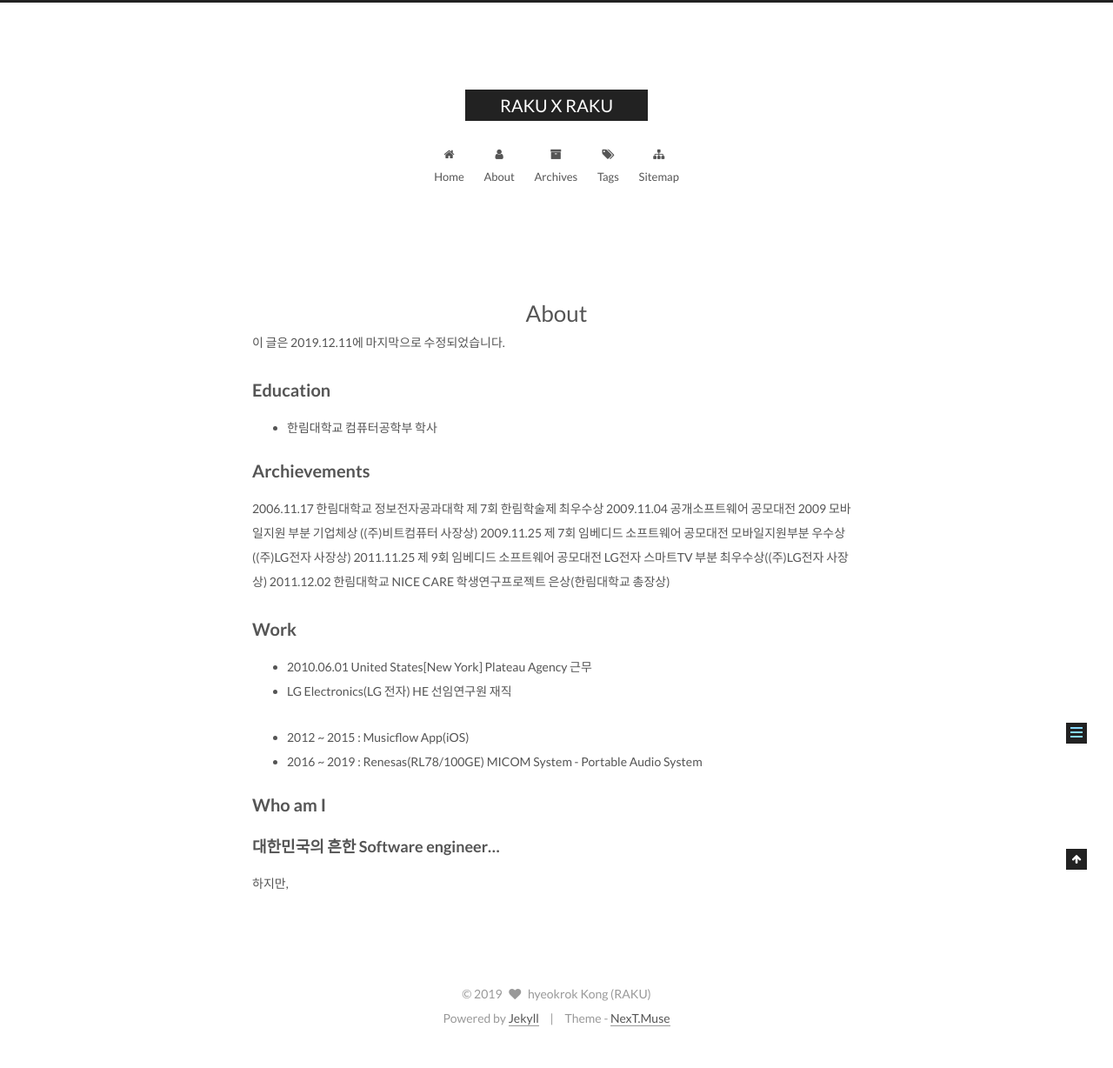
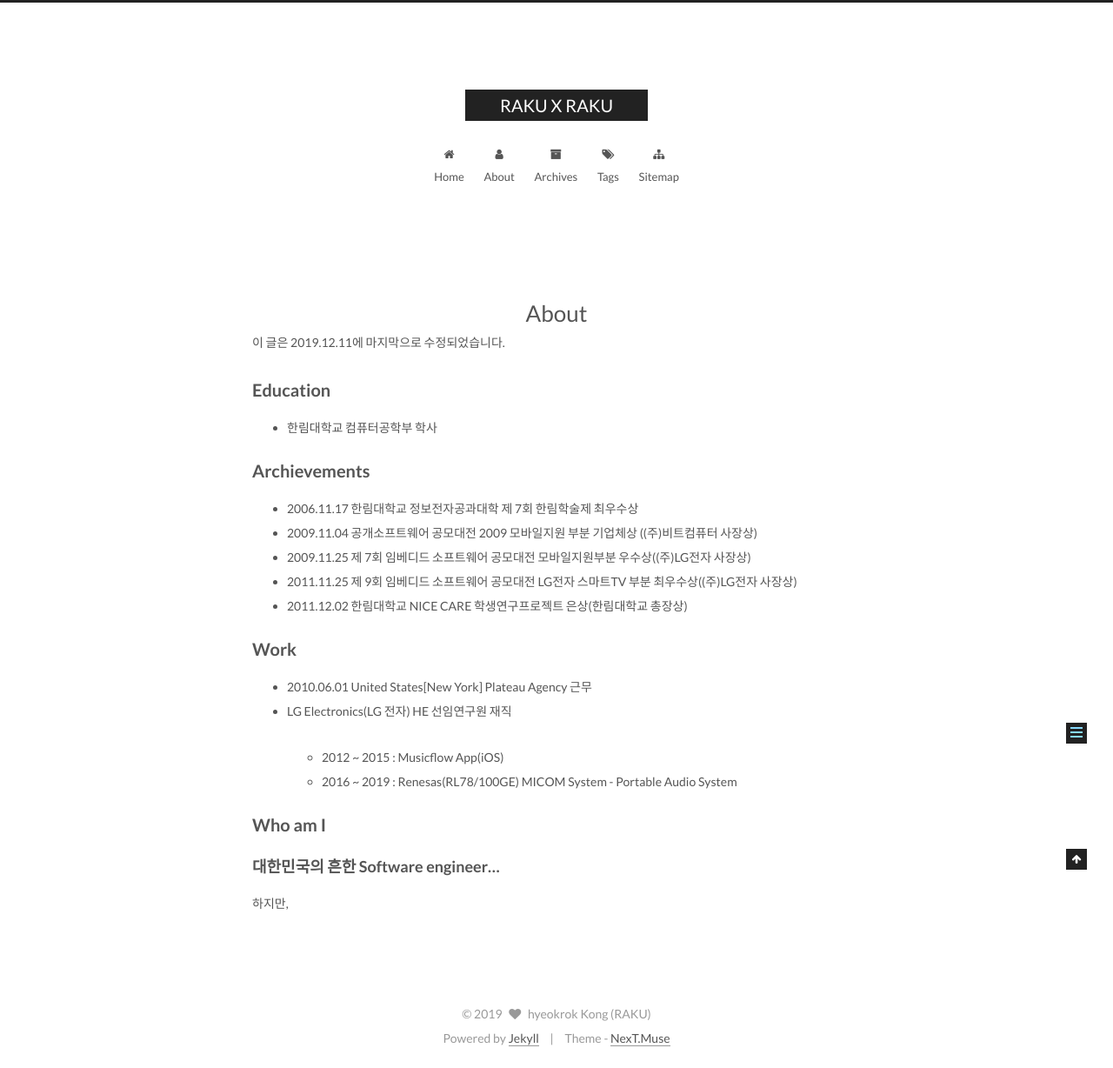
Before and after one commit to ROCKYANEW/rockyanew.github.io, a Jekyll site: the page built from about/index.md, in a window 1280 px wide. Shown: the whole page at 87% size. Built offline with Jekyll 4.4.1, drawn with Linux system fonts in a browser that asks for light colours; before the commit the page ends 1205 px from its top, so only the background shows below that.

```diff
--- a/about/index.md
+++ b/about/index.md
@@ -11,19 +11,19 @@ type: about
 
 ## Archievements
 
-2006.11.17 한림대학교 정보전자공과대학 제 7회 한림학술제 최우수상
-2009.11.04 공개소프트웨어 공모대전 2009 모바일지원 부분 기업체상 ((주)비트컴퓨터 사장상)
-2009.11.25 제 7회 임베디드 소프트웨어 공모대전 모바일지원부분 우수상((주)LG전자 사장상)
-2011.11.25 제 9회 임베디드 소프트웨어 공모대전 LG전자 스마트TV 부분 최우수상((주)LG전자 사장상)
-2011.12.02 한림대학교 NICE CARE 학생연구프로젝트 은상(한림대학교 총장상)
+* 2006.11.17 한림대학교 정보전자공과대학 제 7회 한림학술제 최우수상
+* 2009.11.04 공개소프트웨어 공모대전 2009 모바일지원 부분 기업체상 ((주)비트컴퓨터 사장상)
+* 2009.11.25 제 7회 임베디드 소프트웨어 공모대전 모바일지원부분 우수상((주)LG전자 사장상)
+* 2011.11.25 제 9회 임베디드 소프트웨어 공모대전 LG전자 스마트TV 부분 최우수상((주)LG전자 사장상)
+* 2011.12.02 한림대학교 NICE CARE 학생연구프로젝트 은상(한림대학교 총장상)
 
 ## Work
 
 * 2010.06.01 United States[New York] Plateau Agency 근무
 * LG Electronics(LG 전자) HE 선임연구원 재직
 
-- 2012 ~ 2015 : Musicflow App(iOS)
-- 2016 ~ 2019 : Renesas(RL78/100GE) MICOM System - Portable Audio System
+	- 2012 ~ 2015 : Musicflow App(iOS)
+	- 2016 ~ 2019 : Renesas(RL78/100GE) MICOM System - Portable Audio System
 
 ## Who am I
 
```
